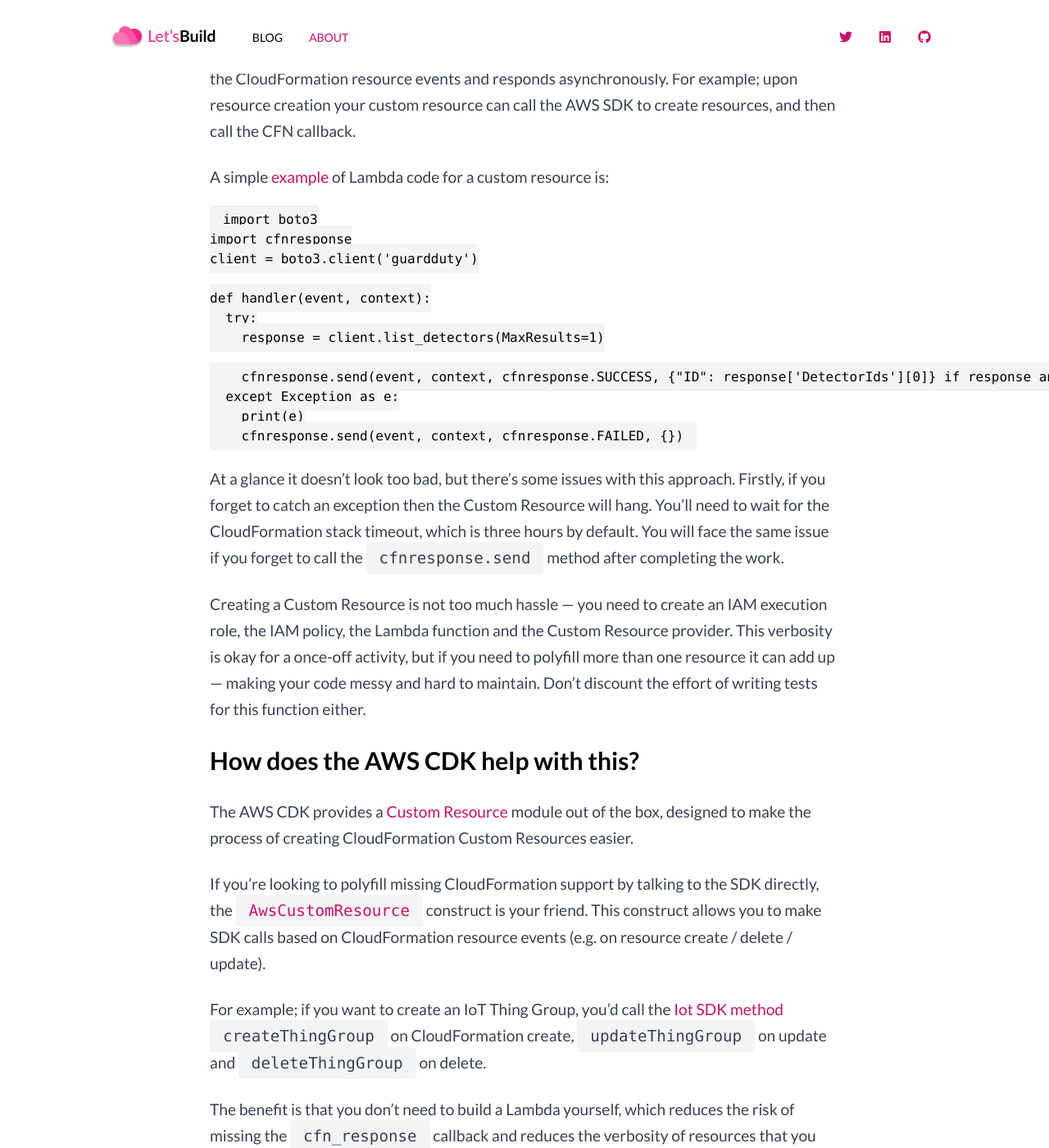
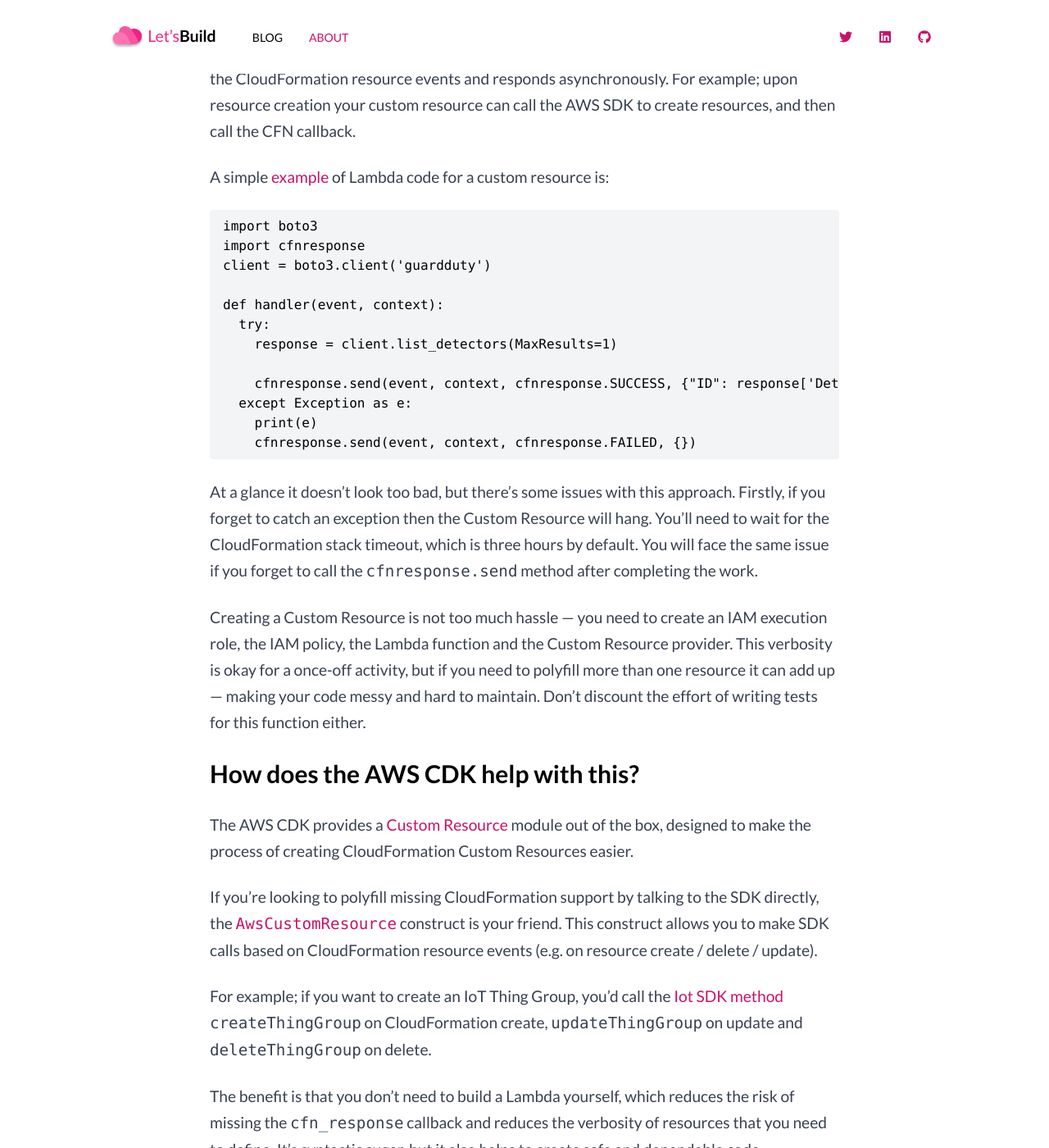
Before and after one commit to sbracegirdle/sbracegirdle.github.io, a Jekyll site: the page built from _posts/2021-12-20-cdk-cr.md, in a window 1280 px wide and 1400 px high, scrolled down 1044 px. Shown: the whole window at 82% size. Built offline with Jekyll 4.4.1, drawn with Linux system fonts in a browser that asks for light colours; some of the changed text lies outside the part shown.

Commit message:
Pre blocks are used for code

```diff
--- a/css/input.css
+++ b/css/input.css
@@ -23,7 +23,7 @@
     @apply text-flickr-dark hover:text-flickr-light focus:text-flickr-default;
   }
 
-  code {
+  pre {
     @apply my-6 overflow-y-auto bg-gray-100 py-2 px-4 rounded;
   }
 }
--- a/css/output.css
+++ b/css/output.css
@@ -469,7 +469,7 @@
   color: rgb(240 35 133 / var(--tw-text-opacity));
 }
 
-code {
+pre {
   margin-top: 1.5rem;
   margin-bottom: 1.5rem;
   overflow-y: auto;
```
